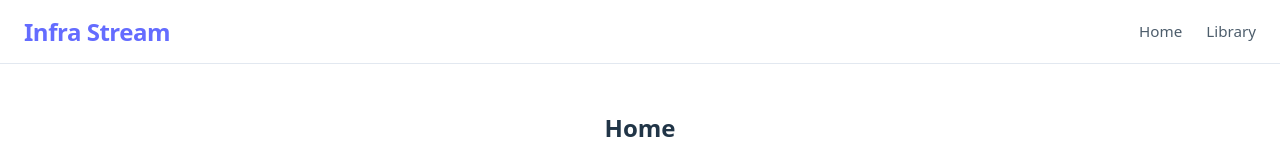
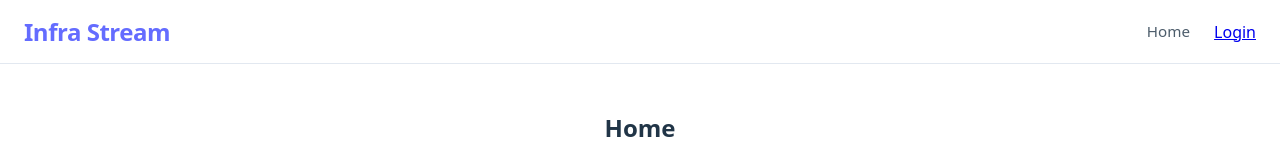
Before and after one commit to nakamuraitsuki/infra-stream-temp, a React app in the folder frontend/: page / in a window 1280 px wide. Shown: the top 160 px of the page. Built offline with nearby package versions, Linux system fonts and the light colour scheme; no server answers; the HTML template or start-up script is replaced by a standard one.

Commit message:
feat: ログイン状態によって親の表示を切り替える

```diff
--- a/frontend/src/app/MainLayout.tsx
+++ b/frontend/src/app/MainLayout.tsx
@@ -1,7 +1,9 @@
 import { Link, Outlet } from "react-router"
 import styles from "./MainLayout.module.css"
+import { useAuth } from "../context/AuthContext"
 
 export const MainLayout = () => {
+  const { session } = useAuth();
   return (
     <div className={styles.wrapper}>
       <header className={styles.header}>
@@ -11,7 +13,13 @@ export const MainLayout = () => {
           </Link>
           <nav className={styles.nav}>
             <Link to="/" className={styles.navLink}>Home</Link>
-            <Link to="/my-page" className={styles.navLink}>Library</Link>
+            { session.status === "authenticated" ? (
+              <Link to="/upload" className={styles.navLink}>Library</Link>
+            ) : session.status === "unauthenticated" ? (
+              <Link to="/login">Login</Link>
+            ) : (
+              <p>Loading...</p>
+            )}
           </nav>
         </div>
       </header>
```
